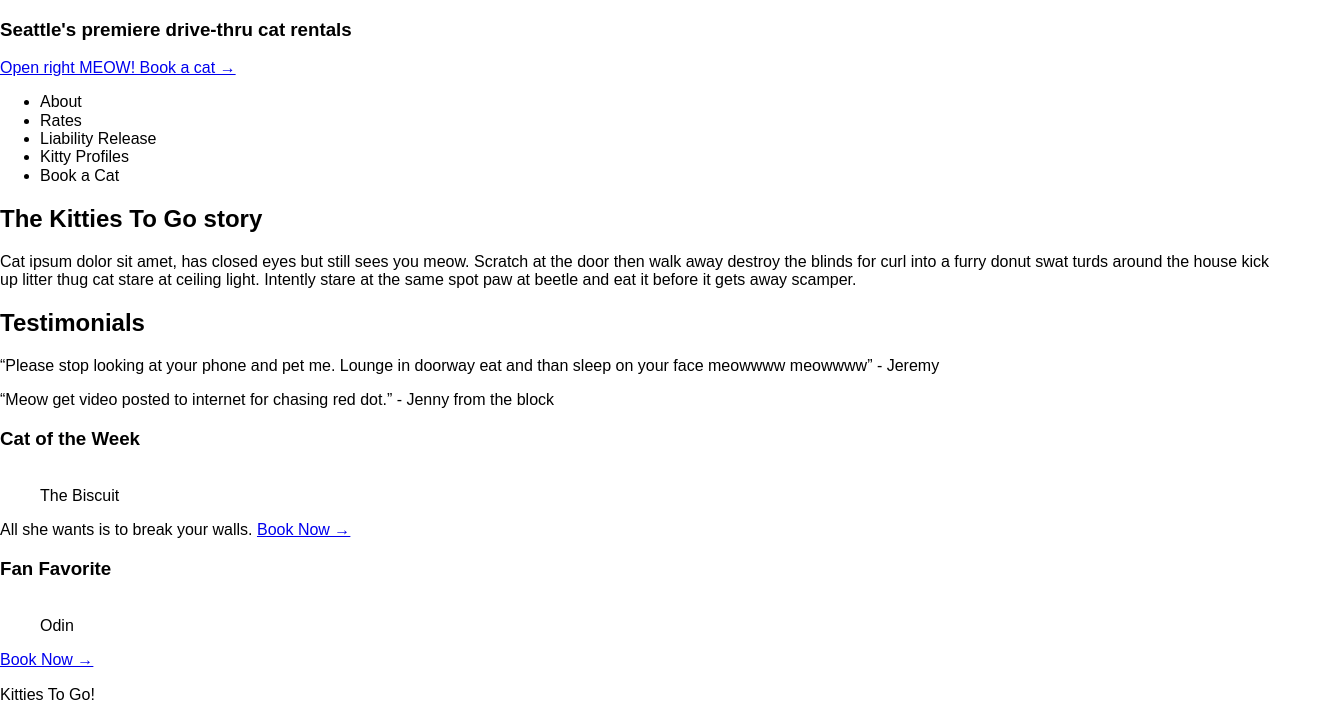
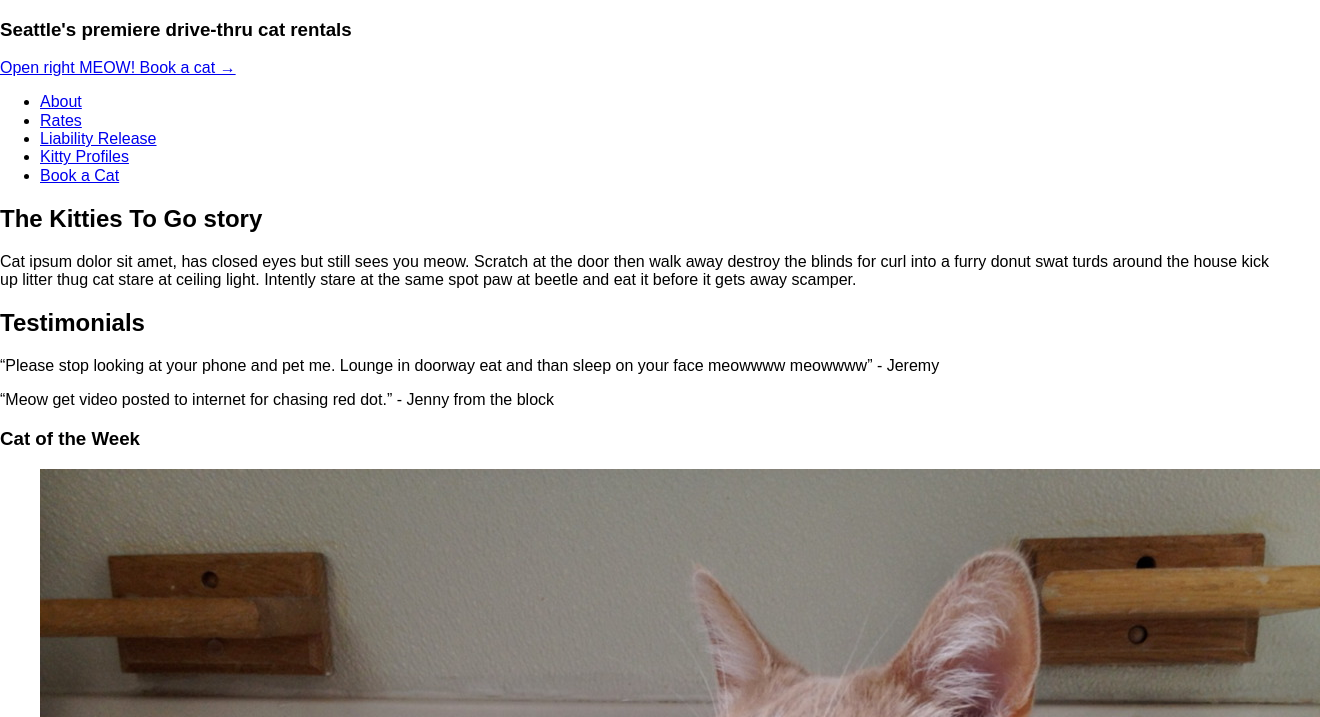
Before and after one commit to minjie128/mockup-practice, a plain HTML site: page index.html in a window 1280 px wide. Shown: the part 61-778 px from the top of the page, 1320 px wide, since content can reach past the window. Drawn offline with Linux system fonts and the light colour scheme.

Commit message:
Add cat pictures

```diff
--- a/index.html
+++ b/index.html
@@ -9,14 +9,14 @@
     <header>
       <h1>Kitties To Go!</h1>
       <h3>Seattle's premiere drive-thru cat rentals</h3>
-      <a href="#">Open right MEOW! Book a cat &rarr;</a>
+      <a href="#" class="call-to-action">Open right MEOW! Book a cat &rarr;</a>
       <nav>
         <ul>
-          <li><a href="#"></a>About</li>
-          <li><a href="#"></a>Rates</li>
-          <li><a href="#"></a>Liability Release</li>
-          <li><a href="#"></a>Kitty Profiles</li>
-          <li><a href="#"></a>Book a Cat</li>
+          <li><a href="#">About</a></li>
+          <li><a href="#">Rates</a></li>
+          <li><a href="#">Liability Release</a></li>
+          <li><a href="#">Kitty Profiles</a></li>
+          <li><a href="#">Book a Cat</a></li>
         </ul>
       </nav>
     </header>
@@ -33,23 +33,23 @@
       <aside>
         <h3>Cat of the Week</h3>
         <figure>
-          <img scr="" alt="">
+          <img src="images/the-biscuit.jpg" alt="Biscuit in sink">
           <figcaption>The Biscuit</figcaption>
         </figure>
-        <p>All she wants is to break your walls. <a href="#">Book Now &rarr;</a></p>
+        <p>All she wants is to break your walls. <a href="#" class="call-to-action">Book Now &rarr;</a></p>
         <h3>Fan Favorite</h3>
         <figure>
-          <img scr="" alt="">
+          <img src="images/odin.jpg" alt="Odin Stretch">
           <figcaption>Odin</figcaption>
         </figure>
-        <p><a href="#">Book Now &rarr;</a></p>
+        <p><a href="#" class="call-to-action">Book Now &rarr;</a></p>
       </aside>
     </main>
     <footer>
       <div>
         <p>Kitties To Go!</p>
         <p>(555) 867-5309</p>
-        <p><a href="#">kittiestogo@catmail.com</a></p>
+        <p><a href="#" class="call-to-action">kittiestogo@catmail.com</a></p>
       </div>
       <div>
         <p>Please Cat Responsibly</p>
```
Also changed, not shown: images/odin.jpg (added), images/the-biscuit.jpg (added).
